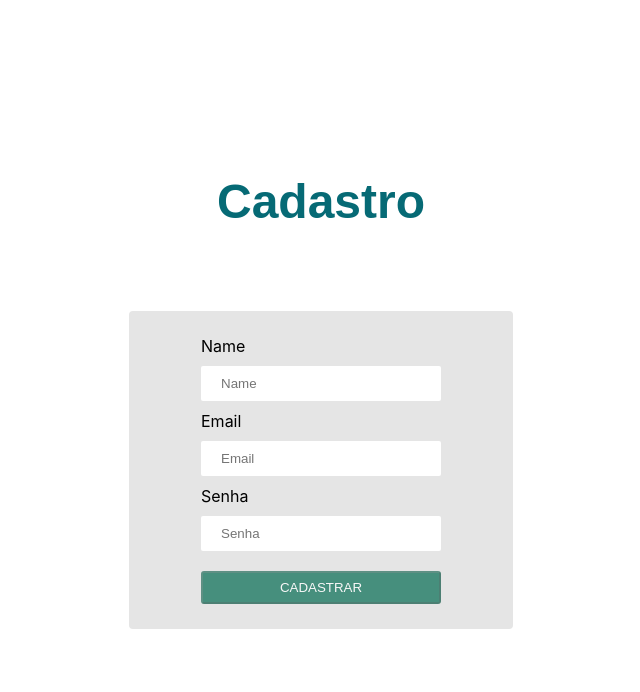
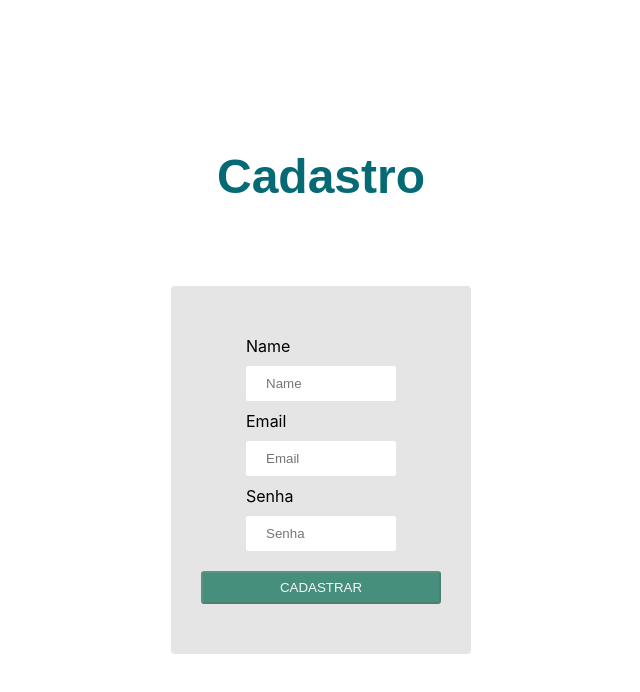
Before and after one commit to rslfilho/delivery-front-end, a React (Create React App) app: page /register in a window 1280 px wide. Shown: the top 692 px of the page, without its empty margins (319-959 px from the left). Built offline with nearby package versions, Linux system fonts and the light colour scheme; no server answers.

Commit message:
Estilo form container da página de registro

```diff
--- a/src/components/Register/style.css
+++ b/src/components/Register/style.css
@@ -23,8 +23,8 @@
   flex-flow: column wrap;
   justify-content: center;
   margin-top: 10vh;
-  padding: 25px;
-  width: 30vw;
+  width: 300px;
+  padding: 50px 30px;
 }
 
 .form-register-name, .form-register-email, .form-register-password {
@@ -33,7 +33,7 @@
   display: flex;
   margin: 10px 0;
   padding: 10px 20px;
-  width: 30vh;
+  width: 150px;
 }
 
 .button-register {
```
